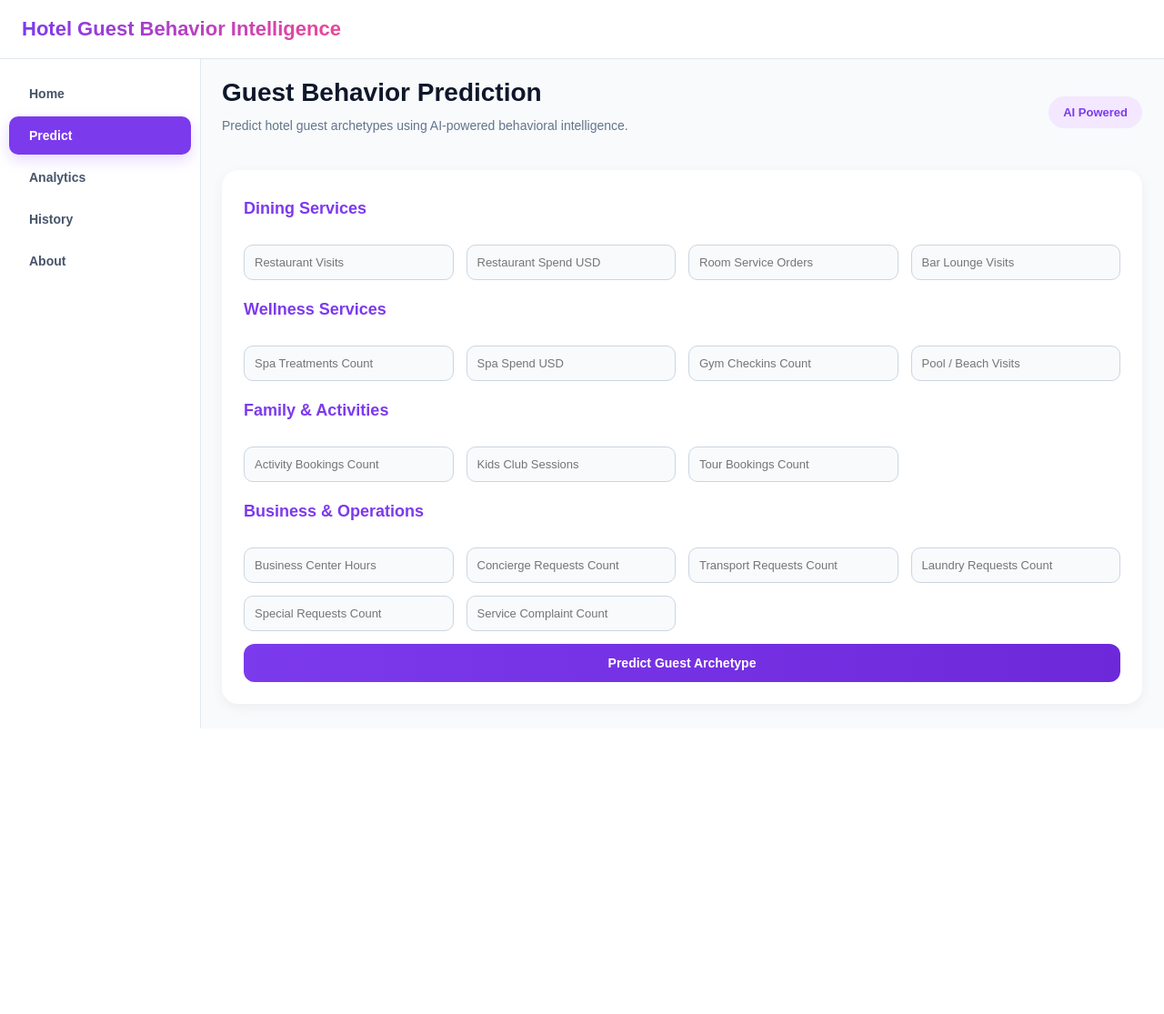
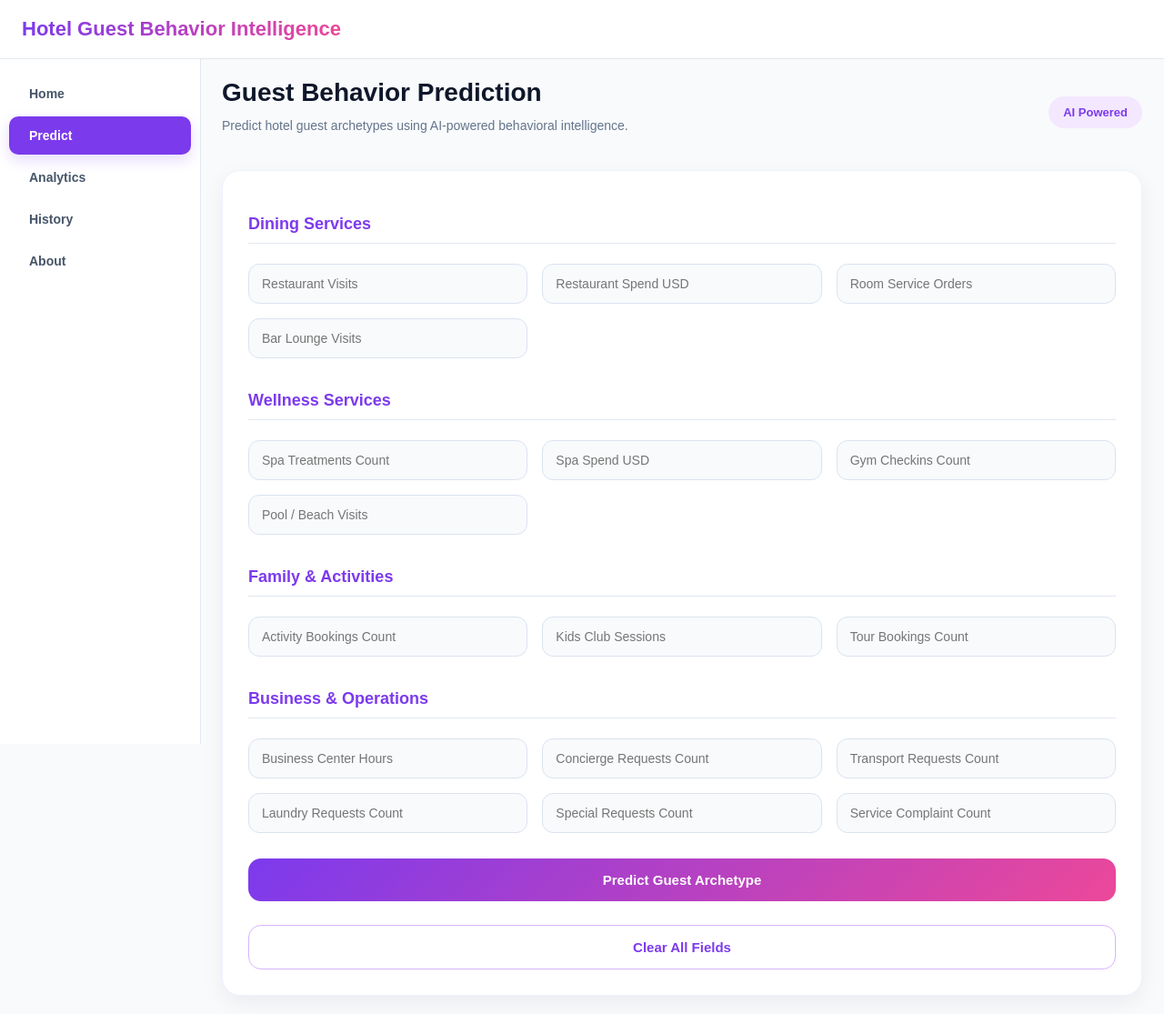
Before and after one commit to Teja0118/Latent-Guest-Behavior-Discovery-for-Intelligent-Hotel-Operations, a FastAPI app: page /predict in a window 1280 px wide. Shown: the whole page at 91% size. Before the commit the page ends 801 px from the top, so only its background shows below. Run offline with FastAPI, Linux system fonts and the light colour scheme; parts of the project's set-up code (start-up, migrations or seed data) failed here and were passed over.

Commit message:
Improved dashboard and predict pages

```diff
--- a/app/static/script.js
+++ b/app/static/script.js
@@ -157,6 +157,8 @@ async function predictCluster() {
 
         displayResult(data);
 
+        clearPredictionForm();
+
     } catch (error) {
 
         console.error(error);
@@ -250,3 +252,104 @@ function displayResult(data) {
         </div>
     `;
 }
+
+function clearPredictionForm() {
+
+    document
+        .querySelectorAll(
+            ".form-container input"
+        )
+        .forEach(input => {
+
+            input.value = "";
+        });
+}
+
+document
+    .querySelectorAll(
+        '.form-container input[type="number"]'
+    )
+    .forEach(input => {
+
+        input.addEventListener(
+            "input",
+            () => {
+
+                if (
+                    Number(input.value) < 0
+                ) {
+
+                    input.value = 0;
+                }
+            }
+        );
+    });
+
+window.addEventListener(
+    "DOMContentLoaded",
+    () => {
+
+        document
+            .querySelectorAll(
+                ".form-container input"
+            )
+            .forEach(input => {
+
+                const wrapper =
+                    document.createElement(
+                        "div"
+                    );
+
+                wrapper.className =
+                    "input-wrapper";
+
+                input.parentNode.insertBefore(
+                    wrapper,
+                    input
+                );
+
+                wrapper.appendChild(
+                    input
+                );
+
+                const clearBtn =
+                    document.createElement(
+                        "span"
+                    );
+
+                clearBtn.innerHTML =
+                    "&times;";
+
+                clearBtn.className =
+                    "input-clear";
+
+                wrapper.appendChild(
+                    clearBtn
+                );
+
+                input.addEventListener(
+                    "input",
+                    () => {
+
+                        clearBtn.style.display =
+                            input.value
+                                ? "block"
+                                : "none";
+                    }
+                );
+
+                clearBtn.addEventListener(
+                    "click",
+                    () => {
+
+                        input.value = "";
+
+                        clearBtn.style.display =
+                            "none";
+
+                        input.focus();
+                    }
+                );
+            });
+    }
+);
--- a/app/static/style.css
+++ b/app/static/style.css
@@ -223,48 +223,67 @@ body {
 
     background: white;
 
-    padding: 24px;
+    padding: 28px;
 
-    border-radius: 18px;
+    border-radius: 20px;
 
     display: grid;
 
     grid-template-columns:
-        repeat(auto-fit, minmax(210px, 1fr));
+        repeat(auto-fit, minmax(230px, 1fr));
 
-    gap: 14px;
+    gap: 16px;
 
     box-shadow:
-        0 4px 14px rgba(0,0,0,0.05);
+        0 8px 24px rgba(15,23,42,0.06);
+
+    border:
+        1px solid #eef2ff;
 }
 
 .form-container h2 {
 
     grid-column: 1 / -1;
 
-    margin-top: 8px;
+    margin: 20px 0 6px;
+
+    padding-bottom: 10px;
+
+    border-bottom:
+        1px solid #e2e8f0;
 
     color: #7c3aed;
 
     font-size: 18px;
+
+    font-weight: 700;
 }
 
 /* ---------------- INPUT ---------------- */
 
 input {
 
-    padding: 11px;
+    padding: 13px 14px;
 
     border:
-        1px solid #cbd5e1;
+        1px solid #dbe3f0;
 
-    border-radius: 10px;
+    border-radius: 12px;
 
-    font-size: 13px;
+    font-size: 14px;
 
     background: #f8fafc;
 
     transition: all 0.25s ease;
+
+    width: 100%;
+
+    box-sizing: border-box;
+}
+
+input:hover {
+
+    border-color: #c4b5fd;
 }
 
 input:focus {
@@ -285,24 +304,26 @@ button {
 
     grid-column: 1 / -1;
 
-    padding: 13px;
+    margin-top: 12px;
+
+    padding: 15px;
 
     background:
         linear-gradient(
-            to right,
+            135deg,
             #7c3aed,
-            #6d28d9
+            #ec4899
         );
 
     color: white;
 
     border: none;
 
-    border-radius: 12px;
+    border-radius: 14px;
 
-    font-size: 14px;
+    font-size: 15px;
 
-    font-weight: bold;
+    font-weight: 700;
 
     cursor: pointer;
 
@@ -935,6 +1089,75 @@ tr:hover {
     border-top-right-radius: 12px;
 
     border-bottom-right-radius: 12px;
+}
+
+/* Hide number arrows */
+
+input[type=number]::-webkit-inner-spin-button,
+input[type=number]::-webkit-outer-spin-button {
+
+    -webkit-appearance: none;
+
+    margin: 0;
+}
+
+input[type=number] {
+
+    -moz-appearance: textfield;
+
+    appearance: textfield;
+}
+
+.input-wrapper {
+
+    position: relative;
+}
+
+.input-clear {
+
+    position: absolute;
+
+    right: 12px;
+
+    top: 50%;
+
+    transform: translateY(-50%);
+
+    cursor: pointer;
+
+    color: #94a3b8;
+
+    font-size: 16px;
+
+    display: none;
+
+    font-weight: bold;
+}
+
+.input-clear:hover {
+
+    color: #ef4444;
+}
+
+.secondary-btn {
+
+    margin-top: 10px;
+
+    background: white !important;
+
+    color: #7c3aed !important;
+
+    border:
+        1px solid #d8b4fe !important;
+
+    box-shadow: none !important;
+}
+
+.secondary-btn:hover {
+
+    background: #faf5ff !important;
+
+    transform: translateY(-2px);
 }
 
 /* ---------------- RESPONSIVE ---------------- */
--- a/app/templates/predict.html
+++ b/app/templates/predict.html
@@ -205,6 +205,14 @@
                         Predict Guest Archetype
                     </button>
 
+                    <button
+                        type="button"
+                        class="secondary-btn"
+                        onclick="clearPredictionForm()"
+                    >
+                        Clear All Fields
+                    </button>
+
                 </div>
 
                 <div
```
Also changed, not shown: other parts of app/static/style.css (+162 -12 lines), app/static/analytics.js (+33 -2 lines).
